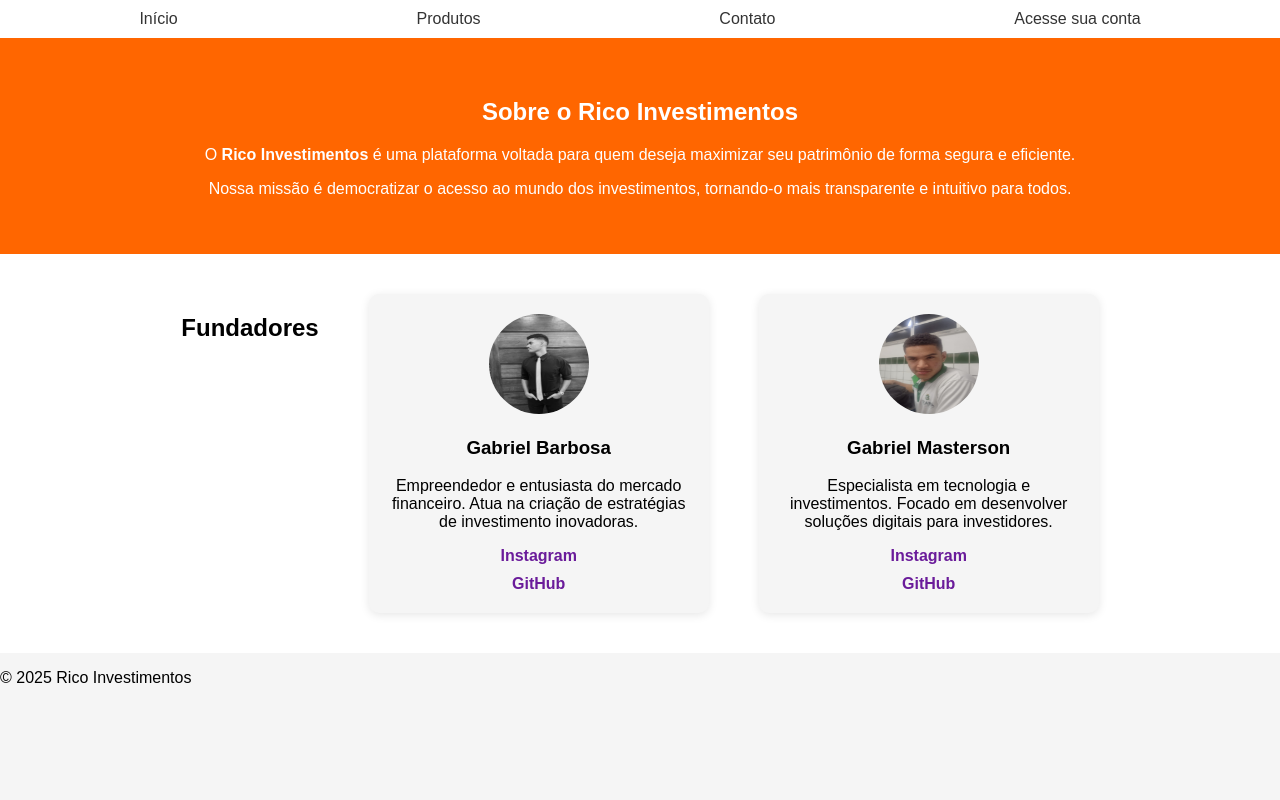
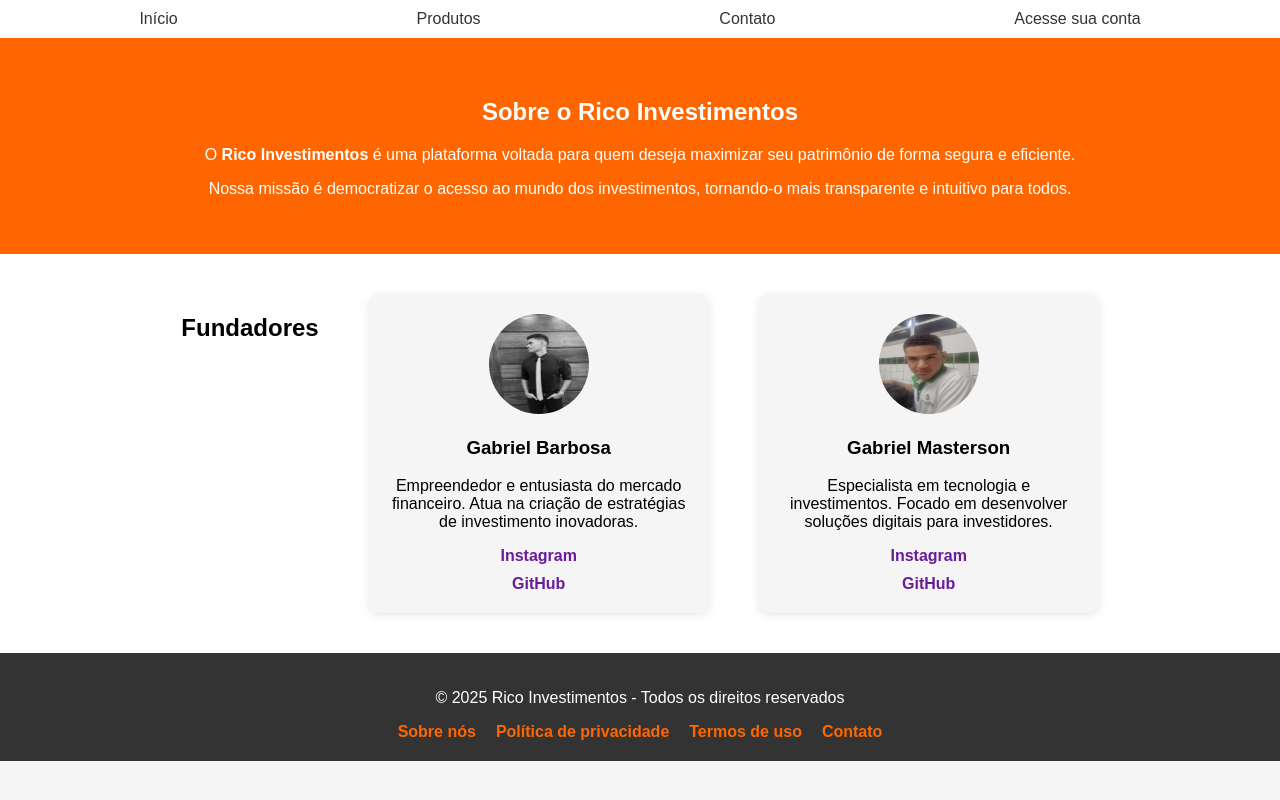
Before and after one commit to GabrieldotMasterson/meu-primeiro-site, a plain HTML site: page sobre.html in a window 1280 px wide. Drawn offline with Linux system fonts and the light colour scheme.

Commit message:
adição de detalhes

```diff
--- a/cadastro.css
+++ b/cadastro.css
@@ -1,6 +1,6 @@
 
 body {
-    font-family: Arial, sans-serif;
+    font-family: 'Poppins', Arial, sans-serif;
     margin: 0;
     padding: 0;
     background-color: #f5f5f5;
@@ -87,12 +87,6 @@ button.botao:hover {
 }
 
 
-footer {
-    text-align: center;
-    padding: 20px;
-    background-color: #333;
-    color: #fff;
-}
 
 
 @media (max-width: 768px) {
@@ -105,3 +99,47 @@ footer {
         align-items: center;
     }
 }
+nav ul li a:hover {
+    color: #ff6600;
+}
+
+
+nav ul li a.cta:hover {
+    color: #ffcc99;
+}
+
+
+tr:hover {
+    color: #ff6600;
+    transition: color 0.3s ease;
+}
+
+footer {
+    background-color: #333;
+    padding: 20px;
+    text-align: center;
+    color: #fff;
+}
+
+
+.footer-links {
+    list-style: none;
+    padding: 0;
+    margin: 0;
+    display: flex;
+    justify-content: center;
+    gap: 20px;
+}
+
+
+.footer-links li a {
+    text-decoration: none;
+    color: #ff6600;
+    font-weight: bold;
+    transition: color 0.3s ease;
+}
+
+
+.footer-links li a:hover {
+    color: #ffcc99;
+}
--- /dev/null
+++ b/custos.css
@@ -0,0 +1,146 @@
+
+body {
+    font-family: 'Poppins', Arial, sans-serif;
+    margin: 0;
+    padding: 0;
+    background-color: #f5f5f5;
+    color: #333;
+}
+
+
+header {
+    background-color: #fff;
+    padding: 15px 20px;
+    box-shadow: 0 2px 4px rgba(0, 0, 0, 0.1);
+}
+
+nav ul {
+    list-style: none;
+    display: flex;
+    justify-content: space-between;
+    align-items: center;
+    padding: 0;
+}
+
+nav ul li {
+    margin: 0 15px;
+}
+
+nav ul li a {
+    font-family: 'Poppins', Arial, sans-serif;
+    text-decoration: none;
+    color: #333;
+    font-weight: bold;
+    padding: 10px 15px;
+}
+
+nav ul li a.cta {
+    background-color: #ff6600;
+    color: #fff;
+    padding: 10px 20px;
+    border-radius: 5px;
+    font-weight: bold;
+}
+
+nav ul li a.active {
+    color: #ff6600;
+    text-decoration: underline;
+}
+
+
+.custos {
+    font-family: 'Poppins', Arial, sans-serif;
+    text-align: center;
+    padding: 50px;
+    background: linear-gradient(135deg, #ff6600, #4b0082);
+    color: #fff;
+}
+
+.custos h1 {
+    font-size: 2.5em;
+    margin-bottom: 20px;
+}
+
+
+table {
+    width: 80%;
+    margin: 20px auto;
+    border-collapse: collapse;
+    background-color: #fff;
+    color: #333;
+    border-radius: 10px;
+    overflow: hidden;
+}
+
+th, td {
+    padding: 15px;
+    border: 1px solid #ddd;
+    text-align: left;
+}
+
+th {
+    background-color: #ff6600;
+    color: #fff;
+}
+
+tr:nth-child(even) {
+    background-color: #f5f5f5;
+}
+
+
+
+
+nav ul li a {
+    font-family: 'Poppins', Arial, sans-serif;
+    text-decoration: none;
+    color: #777;
+    font-weight: bold;
+    padding: 10px 15px;
+    transition: color 0.3s ease;
+}
+
+
+nav ul li a:hover {
+    color: #ff6600;
+}
+
+
+nav ul li a.cta:hover {
+    color: #ffcc99;
+}
+
+
+tr:hover {
+    color: #ff6600;
+    transition: color 0.3s ease;
+}
+
+footer {
+    background-color: #333;
+    padding: 20px;
+    text-align: center;
+    color: #fff;
+}
+
+
+.footer-links {
+    list-style: none;
+    padding: 0;
+    margin: 0;
+    display: flex;
+    justify-content: center;
+    gap: 20px;
+}
+
+
+.footer-links li a {
+    text-decoration: none;
+    color: #ff6600;
+    font-weight: bold;
+    transition: color 0.3s ease;
+}
+
+
+.footer-links li a:hover {
+    color: #ffcc99;
+}
--- a/sobre.css
+++ b/sobre.css
@@ -1,5 +1,5 @@
 body {
-    font-family: Arial, sans-serif;
+    font-family: 'Poppins', Arial, sans-serif;
     margin: 0;
     padding: 0;
     background-color: #f5f5f5;
@@ -20,6 +20,7 @@ nav ul {
 }
 
 nav ul li a {
+    font-family: 'Poppins', Arial, sans-serif;
     text-decoration: none;
     color: #333;
 }
@@ -29,6 +30,8 @@ nav ul li a {
     padding: 40px;
     background-color: #ff6600;
     color: white;
+    font-family: 'Poppins', Arial, sans-serif;
+
 }
 
 .founders {
@@ -65,3 +68,35 @@ nav ul li a {
 .founder a:hover {
     text-decoration: underline;
 }
+.fund{
+
+    font-family: 'Poppins', Arial, sans-serif;
+}
+footer {
+    background-color: #333;
+    padding: 20px;
+    text-align: center;
+    color: #fff;
+}
+
+
+.footer-links {
+    list-style: none;
+    padding: 0;
+    margin: 0;
+    display: flex;
+    justify-content: center;
+    gap: 20px;
+}
+
+
+.footer-links li a {
+    text-decoration: none;
+    color: #ff6600;
+    font-weight: bold;
+    transition: color 0.3s ease;
+}
+
+.footer-links li a:hover {
+    color: #ffcc99;
+}
--- a/sobre.html
+++ b/sobre.html
@@ -11,8 +11,8 @@
         <nav>
             <ul>
                 <li><a href="index.html">Início</a></li>
-                <li><a href="#">Produtos</a></li>
-                <li><a href="#">Contato</a></li>
+                <li><a href="">Produtos</a></li>
+                <li><a href="">Contato</a></li>
                 <li><a href="login.html">Acesse sua conta</a></li>
 
             </ul>
@@ -27,7 +27,7 @@
         </section>
 
         <section class="founders">
-            <h2>Fundadores</h2>
+            <h2 class="fund">Fundadores</h2>
             <div class="founder">
                 <img src="imagens\f3887676-c256-488b-98e7-1d7cab5a20ca.jpeg" alt="Gabriel Barbosa">
                 <h3>Gabriel Barbosa</h3>
@@ -45,8 +45,13 @@
         </section>
     </main>
 
-    <footer>
-        <p>© 2025 Rico Investimentos</p>
+   <footer>
+         <p>© 2025 Rico Investimentos - Todos os direitos reservados</p>
+        <ul class="footer-links">
+            <li><a href="sobre.html">Sobre nós</a></li>
+            <li><a href="#">Política de privacidade</a></li>
+            <li><a href="#">Termos de uso</a></li>
+            <li><a href="contato.html">Contato</a></li>
     </footer>
 
     <script src="script.js"></script>
--- a/styles.css
+++ b/styles.css
@@ -17,6 +17,7 @@ header {
 }
 
 .logo {
+    font-family: 'Poppins', Arial, sans-serif;
     font-size: 1.5em;
     font-weight: bold;
     color: #ff6600;
@@ -39,6 +40,7 @@ header {
 
 
 .hero {
+    font-family: 'Poppins', Arial, sans-serif;
     text-align: center;
     padding: 50px;
     background: linear-gradient(135deg, #ff6600, #6a1b9a);
@@ -135,6 +137,7 @@ button.next {
 }
 
 .menu li a {
+    font-family: 'Poppins', Arial, sans-serif;
     color: #777;
     text-decoration: none;
     transition: color 0.3s ease-in-out;
@@ -146,6 +149,7 @@ button.next {
 }
 
 footer {
+    font-family: 'Poppins', Arial, sans-serif;
     background-color: #333;
     color: #fff;
     text-align: center;
@@ -167,6 +171,7 @@ footer {
 }
 
 .footer-links li a {
+    font-family: 'Poppins', Arial, sans-serif;
     color: #777;
     text-decoration: none;
     transition: color 0.3s ease-in-out;
@@ -175,3 +180,32 @@ footer {
 .footer-links li a:hover {
     color: #ff6600;
 }
+footer {
+    background-color: #333;
+    padding: 20px;
+    text-align: center;
+    color: #fff;
+}
+
+
+.footer-links {
+    list-style: none;
+    padding: 0;
+    margin: 0;
+    display: flex;
+    justify-content: center;
+    gap: 20px;
+}
+
+
+.footer-links li a {
+    text-decoration: none;
+    color: #ff6600;
+    font-weight: bold;
+    transition: color 0.3s ease;
+}
+
+
+.footer-links li a:hover {
+    color: #ffcc99;
+}
```
Also changed, not shown: cadastro.html (+8 -3 lines), custos.html (added, +75 -0 lines), index.html (+10 -12 lines), login.css (+15 -0 lines), login.html (+1 -0 lines), 1 other file.
